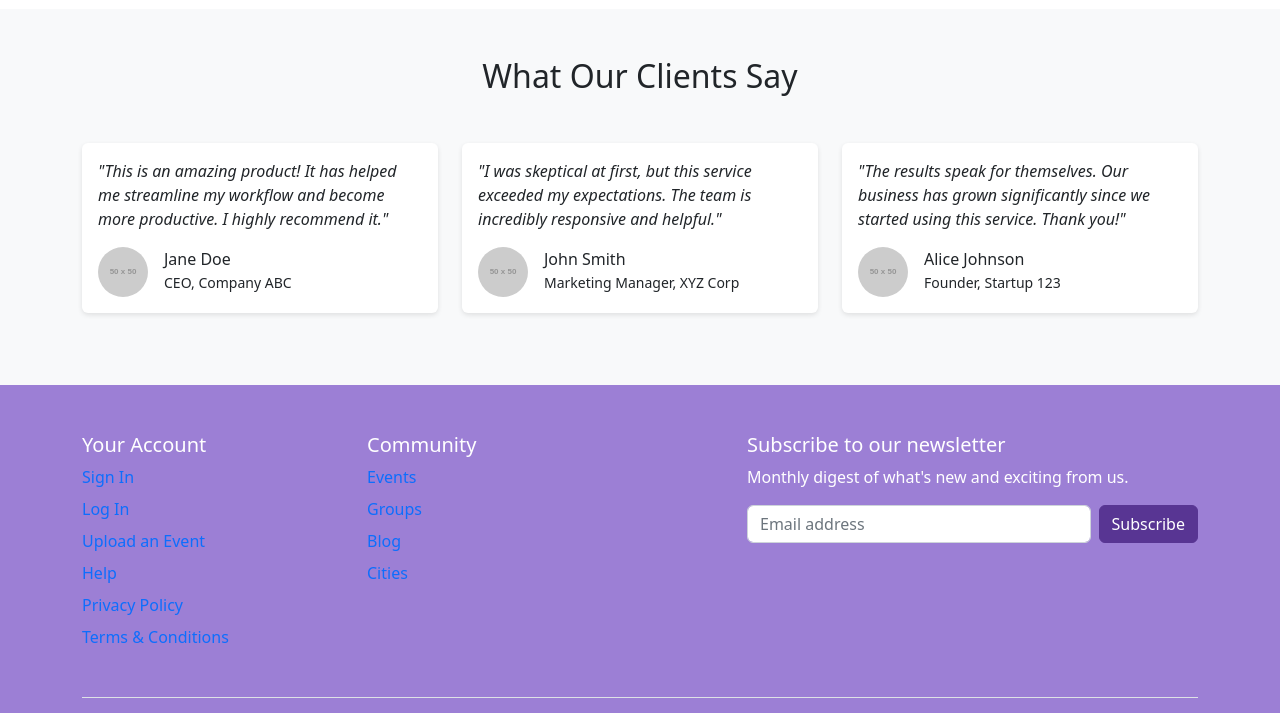
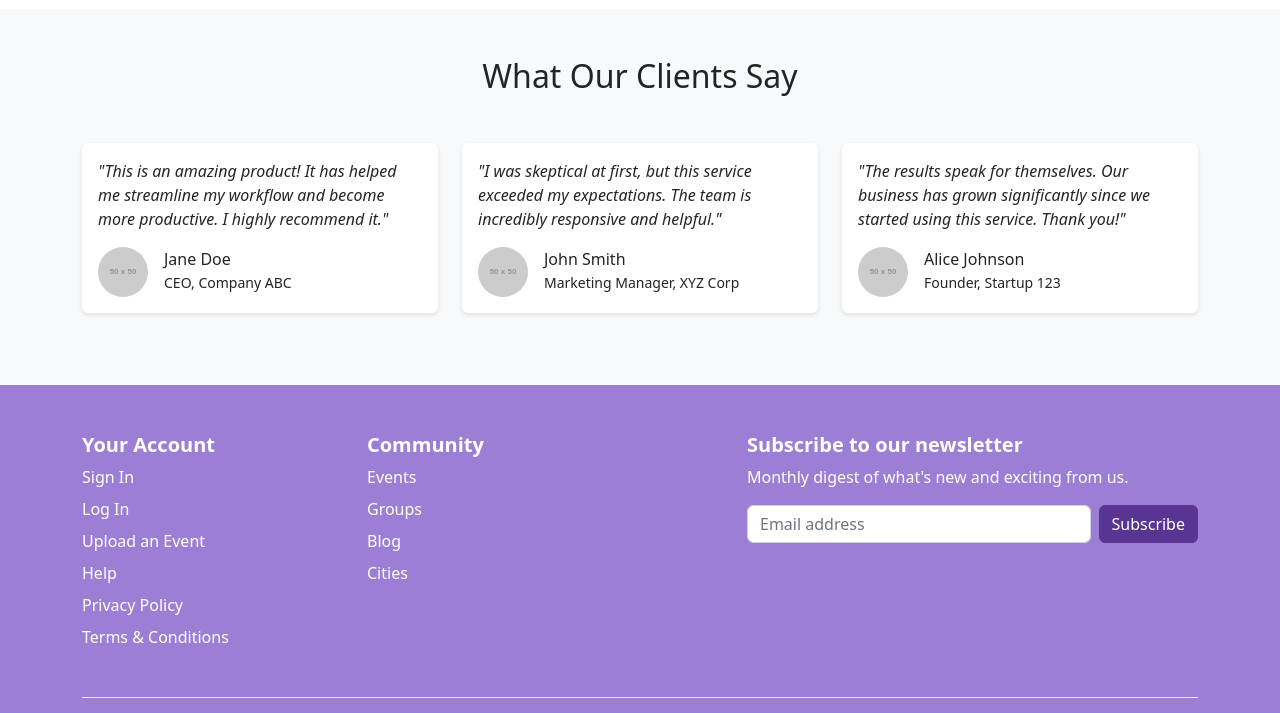
Before and after one commit to protko-1103/In-The-Mix, a plain HTML site: page index.html in a window 1280 px wide. Shown: the part 754-1467 px from the top of the page. Drawn offline with nearby package versions, Linux system fonts and the light colour scheme; placeholder pictures from the web are drawn by us.

Commit message:
Changed text color

```diff
--- a/styles/style.css
+++ b/styles/style.css
@@ -59,3 +59,12 @@ nav form .btn:hover{
 .footer{
     background: var(--secondary-color);
 }
+
+.footer h5 {
+    color: var(--white);
+    font-weight: 600;
+}
+
+.footer ul a{
+    color: var(--white);
+}
```
Also changed, not shown: index.html (+2 -0 lines).
